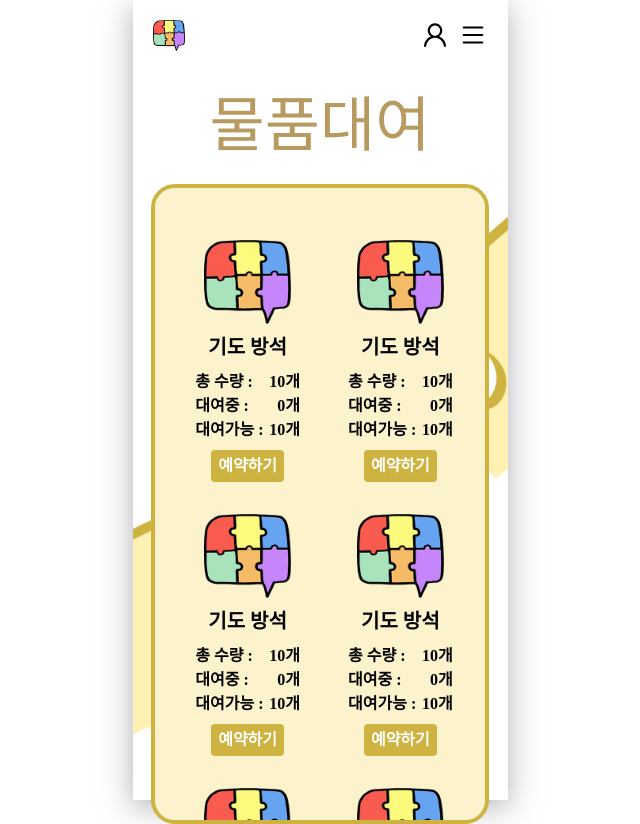
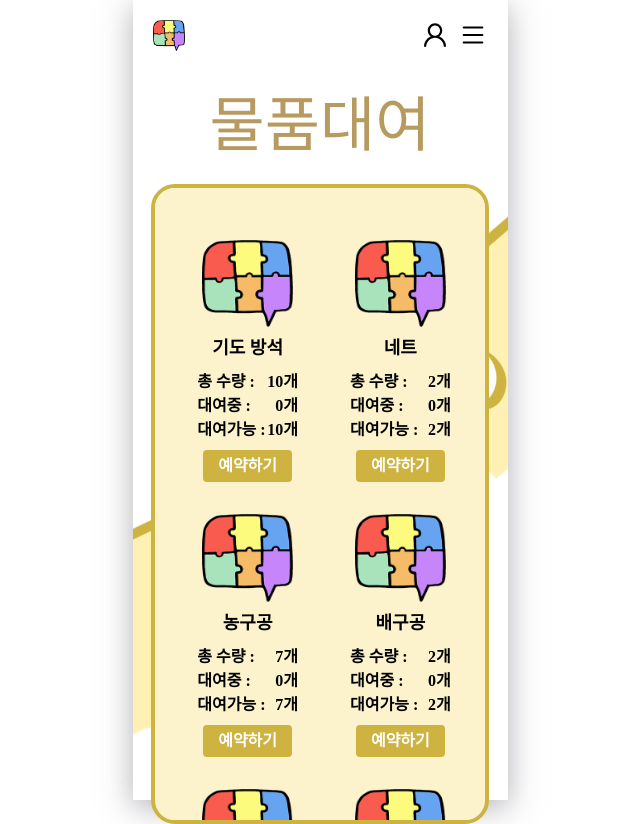
Before and after one commit to SKU-LikeLion12/ClubAssn2024_front, a React (Create React App) app: page /rental in a window 1280 px wide. Shown: the whole page, without its empty margins (320-960 px from the left). Built offline with nearby package versions, Linux system fonts and the light colour scheme; a web font is replaced by a local one.

Commit message:
style: UI 수정

```diff
--- /dev/null
+++ b/src/components/AdminNav.jsx
@@ -0,0 +1,21 @@
+import React from 'react';
+import { GoHome } from "react-icons/go";
+import { FaArrowLeft } from "react-icons/fa6";
+import { Link, useNavigate } from 'react-router-dom';
+
+export default function AdminNav() {
+  const navigate = useNavigate();
+  const backBtn = () => {
+    navigate(-1);
+  };
+  return (
+    <>
+      <div>
+        <ul className='Nav flex justify-between items-center p-5 bg-[#12172B] fixed z-20 top-0 w-full backdrop-blur-sm'>
+          <li onClick={backBtn}><FaArrowLeft size={30} color='#ffffff' /></li>
+          <li><Link to='/adminMain'><GoHome size={30} color='#ffffff' /></Link></li>
+        </ul>
+      </div>
+    </>
+  )
+}
--- a/src/pages/admin/ItemReservationStatus.jsx
+++ b/src/pages/admin/ItemReservationStatus.jsx
@@ -1,10 +1,18 @@
 import React from 'react';
+import AdminNav from './../../components/AdminNav';
 
 const ItemReservationStatus = () => {
   return (
-    <div>
-      물품 예약 현황
-    </div>
+    <>
+      <AdminNav />
+      <div className='mt-20 p-5'>
+        <div className='text-3xl pb-4'>
+          물품 예약 현황
+        </div>
+        <div className="bg-[#000000] h-0.5"></div>
+
+      </div>
+    </>
   );
 };
 
--- a/src/pages/user/Rental/Rental.jsx
+++ b/src/pages/user/Rental/Rental.jsx
@@ -5,7 +5,7 @@ import { images } from '../../../utils/images';
 import articles from '../../../utils/article';
 
 const Rental = () => {
-  const articleIds = Array.from({ length: 10 }, (_, i) => i + 1);
+  const articleIds = Array.from({ length: 19 }, (_, i) => i + 1);
 
   return (
     <>
@@ -37,10 +37,10 @@ export const Article = ({id}) => {
     <div>
       {articles.map(article => (
         (article.id === id) && (
-          <div className='textFont font-black px-6 my-4' key={article.id}>
-            <img className='mx-auto my-2 w-10/12' src={article.image} alt="물품사진" />
-            <div className="text-center text-[20px] mb-2">{article.name}</div>
-            <div>
+          <div className='textFont font-black px-4 my-4' key={article.id}>
+            <img className='mx-auto my-2 w-9/12' src={article.image} alt="물품사진" />
+            <div className="text-center text-[18px] mb-2">{article.name}</div>
+            <div className='w-10/12 mx-auto'>
               <div className='flex justify-between'>
                 <div>총 수량 :</div>
                 <div>{article.total}</div>
--- a/src/utils/article.json
+++ b/src/utils/article.json
@@ -10,73 +10,145 @@
   {
     "id": 2,
     "image": "/assets/images/logo/puzzle.png",
-    "name": "기도 방석",
-    "total": "10개",
+    "name": "네트",
+    "total": "2개",
     "renting": "0개",
-    "available": "10개"
+    "available": "2개"
   },
   {
     "id": 3,
     "image": "/assets/images/logo/puzzle.png",
-    "name": "기도 방석",
-    "total": "10개",
+    "name": "농구공",
+    "total": "7개",
     "renting": "0개",
-    "available": "10개"
+    "available": "7개"
   },
   {
     "id": 4,
     "image": "/assets/images/logo/puzzle.png",
-    "name": "기도 방석",
-    "total": "10개",
+    "name": "배구공",
+    "total": "2개",
     "renting": "0개",
-    "available": "10개"
+    "available": "2개"
   },
   {
     "id": 5,
     "image": "/assets/images/logo/puzzle.png",
-    "name": "기도 방석",
-    "total": "10개",
+    "name": "축구공",
+    "total": "2개",
     "renting": "0개",
-    "available": "10개"
+    "available": "2개"
   },
   {
     "id": 6,
     "image": "/assets/images/logo/puzzle.png",
-    "name": "기도 방석",
-    "total": "10개",
+    "name": "셔틀콕",
+    "total": "14개",
     "renting": "0개",
-    "available": "10개"
+    "available": "14개"
   },
   {
     "id": 7,
     "image": "/assets/images/logo/puzzle.png",
-    "name": "기도 방석",
-    "total": "10개",
+    "name": "배드민턴 라켓",
+    "total": "7개",
     "renting": "0개",
-    "available": "10개"
+    "available": "7개"
   },
   {
     "id": 8,
     "image": "/assets/images/logo/puzzle.png",
-    "name": "기도 방석",
-    "total": "10개",
+    "name": "연식 야구공",
+    "total": "3개",
     "renting": "0개",
-    "available": "10개"
+    "available": "3개"
   },
   {
     "id": 9,
     "image": "/assets/images/logo/puzzle.png",
-    "name": "기도 방석",
-    "total": "10개",
+    "name": "경식 야구공",
+    "total": "3개",
     "renting": "0개",
-    "available": "10개"
+    "available": "3개"
   },
   {
     "id": 10,
     "image": "/assets/images/logo/puzzle.png",
-    "name": "기도 방석",
-    "total": "10개",
+    "name": "심판 깃발",
+    "total": "4개",
     "renting": "0개",
-    "available": "10개"
+    "available": "4개"
+  },
+  {
+    "id": 11,
+    "image": "/assets/images/logo/puzzle.png",
+    "name": "스피드민턴 라켓",
+    "total": "4개",
+    "renting": "0개",
+    "available": "4개"
+  },
+  {
+    "id": 12,
+    "image": "/assets/images/logo/puzzle.png",
+    "name": "스피드민턴 콕",
+    "total": "4개",
+    "renting": "0개",
+    "available": "4개"
+  },
+  {
+    "id": 13,
+    "image": "/assets/images/logo/puzzle.png",
+    "name": "전자 휘슬",
+    "total": "2개",
+    "renting": "0개",
+    "available": "2개"
+  },
+  {
+    "id": 14,
+    "image": "/assets/images/logo/puzzle.png",
+    "name": "간이 탁구 네트",
+    "total": "2개",
+    "renting": "0개",
+    "available": "2개"
+  },
+  {
+    "id": 15,
+    "image": "/assets/images/logo/puzzle.png",
+    "name": "탁구채",
+    "total": "8개",
+    "renting": "0개",
+    "available": "8개"
+  },
+  {
+    "id": 16,
+    "image": "/assets/images/logo/puzzle.png",
+    "name": "탁구공",
+    "total": "50개",
+    "renting": "0개",
+    "available": "50개"
+  },
+  {
+    "id": 17,
+    "image": "/assets/images/logo/puzzle.png",
+    "name": "블루투스 스피커",
+    "total": "1개",
+    "renting": "0개",
+    "available": "1개"
+  },
+  {
+    "id": 18,
+    "image": "/assets/images/logo/puzzle.png",
+    "name": "보면대",
+    "total": "2개",
+    "renting": "0개",
+    "available": "2개"
+  },
+  {
+    "id": 19,
+    "image": "/assets/images/logo/puzzle.png",
+    "name": "구루마",
+    "total": "2개",
+    "renting": "0개",
+    "available": "2개"
   }
 ]
```
